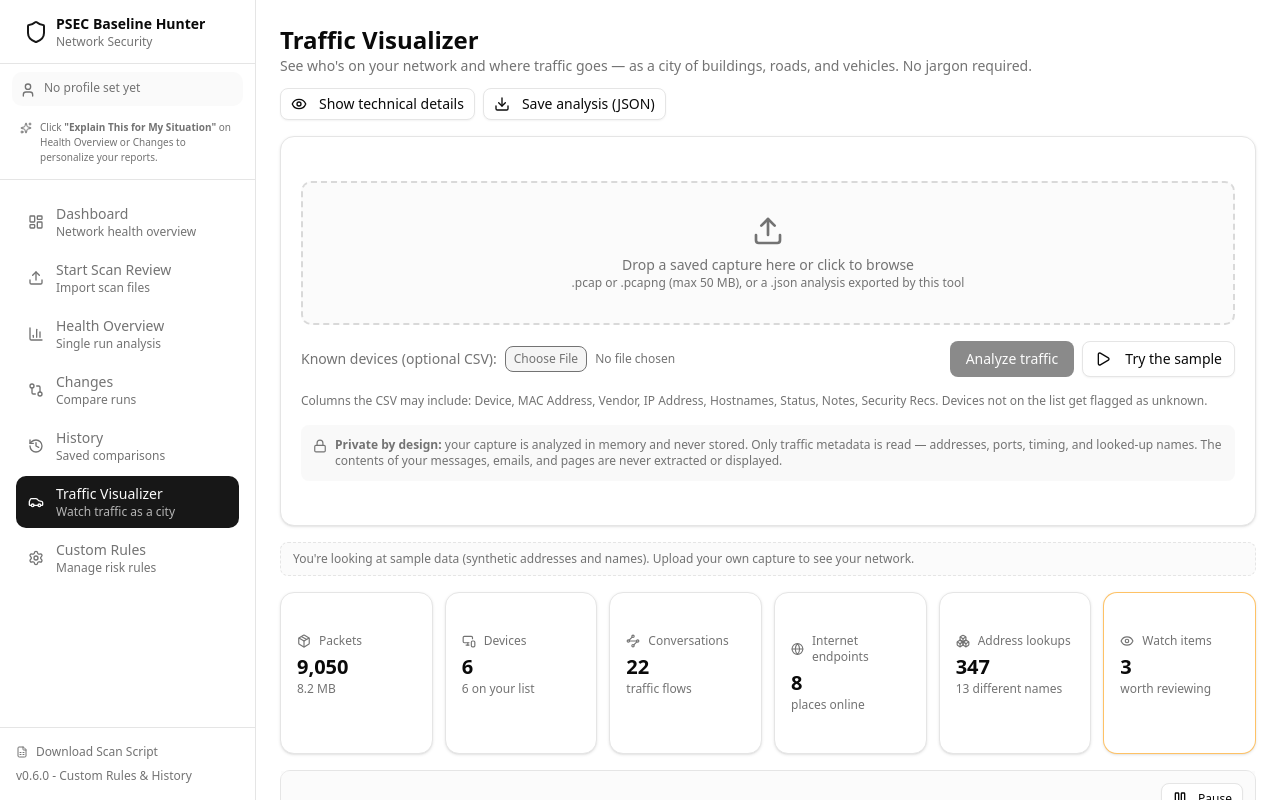
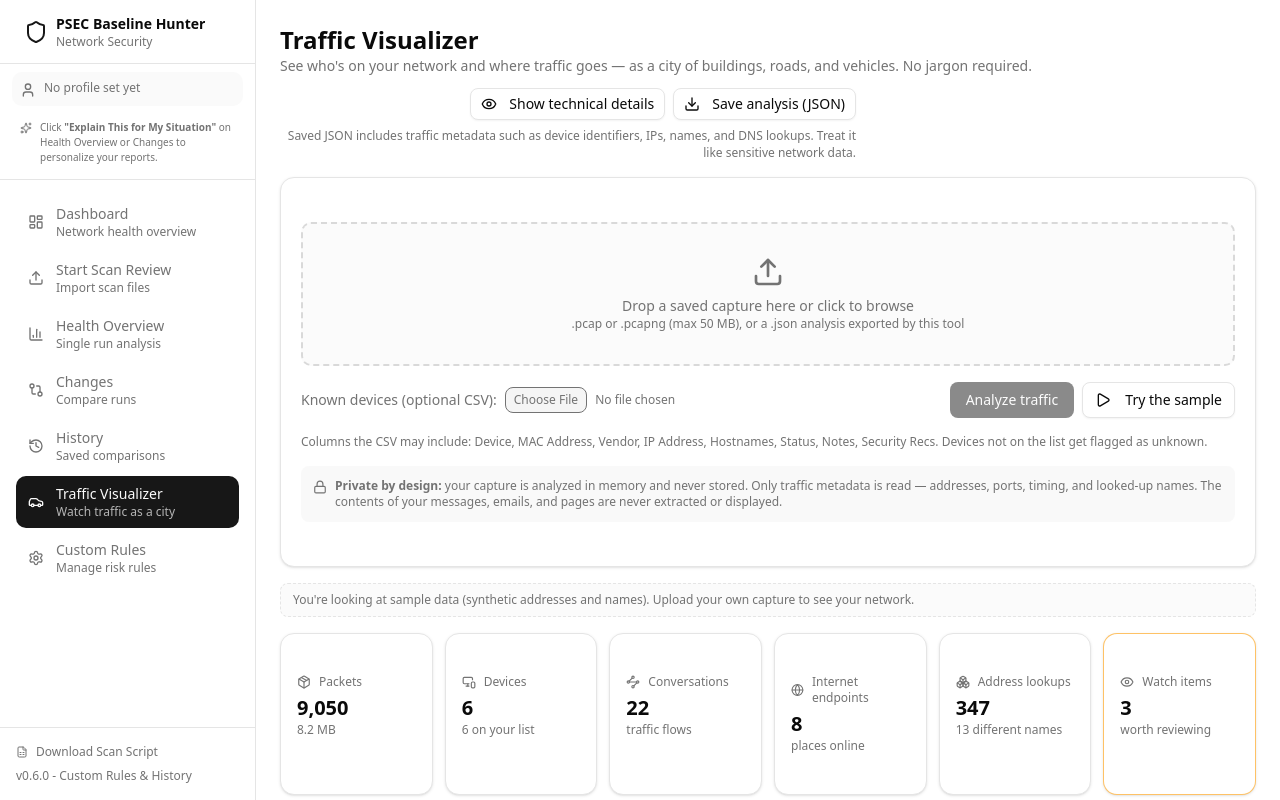
Before and after one commit to itprodirect/psec-baseline-hunter, a Next.js app: page /packet-highway in a window 1280 px wide. Both pictures are taken after a click on the button "Try the sample". Built offline with nearby package versions, Linux system fonts and the light colour scheme.

Commit message:
fix: clarify packet highway stale and partial results

```diff
--- a/eslint.config.mjs
+++ b/eslint.config.mjs
@@ -12,6 +12,7 @@ const eslintConfig = defineConfig([
     "out/**",
     "build/**",
     "next-env.d.ts",
+    ".local/**",
     // Legacy Python/Streamlit (to be removed after migration)
     ".venv/**",
     "app/**",
--- a/src/app/(dashboard)/packet-highway/page.tsx
+++ b/src/app/(dashboard)/packet-highway/page.tsx
@@ -21,6 +21,10 @@ import { Legend } from "@/components/packet-highway/Legend";
 import { SummaryPanel } from "@/components/packet-highway/SummaryPanel";
 import { DeviceDetails } from "@/components/packet-highway/DeviceDetails";
 import { DnsPanel, FlowTable } from "@/components/packet-highway/FlowTable";
+import {
+  ExportMetadataNotice,
+  PartialAnalysisNotice,
+} from "@/components/packet-highway/TrustNotices";
 
 export default function PacketHighwayPage() {
   const [capture, setCapture] = useState<NormalizedCapture | null>(null);
@@ -33,6 +37,8 @@ export default function PacketHighwayPage() {
   const handleAnalyze = useCallback(async (captureFile: File, inventory: File | null) => {
     setIsAnalyzing(true);
     setServerError(null);
+    setCapture(null);
+    setIsDemo(false);
     setSelectedDeviceId(null);
     try {
       const formData = new FormData();
@@ -86,7 +92,8 @@ export default function PacketHighwayPage() {
           </p>
         </div>
         {capture && (
-          <div className="flex gap-2">
+          <div className="flex max-w-xl flex-col items-start gap-2 sm:items-end sm:text-right">
+            <div className="flex flex-wrap gap-2 sm:justify-end">
               <Button
                 variant="outline"
                 size="sm"
@@ -104,6 +111,8 @@ export default function PacketHighwayPage() {
                 <Download className="mr-1.5 h-3.5 w-3.5" />
                 Save analysis (JSON)
               </Button>
+            </div>
+            <ExportMetadataNotice />
           </div>
         )}
       </div>
@@ -123,6 +132,8 @@ export default function PacketHighwayPage() {
               capture to see your network.
             </p>
           )}
+
+          {capture.meta.truncated && <PartialAnalysisNotice />}
 
           <MetricsCards capture={capture} />
 
--- /dev/null
+++ b/src/components/packet-highway/TrustNotices.tsx
@@ -0,0 +1,38 @@
+"use client";
+
+/**
+ * Compact trust/provenance notices shown next to Packet Highway results.
+ */
+
+import { AlertTriangle } from "lucide-react";
+
+export const EXPORT_METADATA_NOTICE =
+  "Saved JSON includes traffic metadata such as device identifiers, IPs, names, and DNS lookups. Treat it like sensitive network data.";
+
+export const PARTIAL_ANALYSIS_NOTICE_TITLE = "Partial analysis";
+
+export const PARTIAL_ANALYSIS_NOTICE_BODY =
+  "This large capture hit analysis limits, so metrics and saved JSON reflect only the processed portion. The visual map may group or cap endpoint rendering.";
+
+export function ExportMetadataNotice() {
+  return (
+    <p className="max-w-xl text-xs leading-snug text-muted-foreground">
+      {EXPORT_METADATA_NOTICE}
+    </p>
+  );
+}
+
+export function PartialAnalysisNotice() {
+  return (
+    <div
+      role="status"
+      className="flex items-start gap-2 rounded-md border border-amber-500/50 bg-amber-500/10 px-3 py-2 text-sm text-amber-900 dark:text-amber-100"
+    >
+      <AlertTriangle className="mt-0.5 h-4 w-4 shrink-0" />
+      <div className="space-y-0.5">
+        <p className="font-medium">{PARTIAL_ANALYSIS_NOTICE_TITLE}</p>
+        <p className="text-xs leading-snug">{PARTIAL_ANALYSIS_NOTICE_BODY}</p>
+      </div>
+    </div>
+  );
+}
--- a/tests/packet-highway-tests.js
+++ b/tests/packet-highway-tests.js
@@ -7,6 +7,8 @@
  */
 
 const assert = require("node:assert/strict");
+const fs = require("node:fs");
+const path = require("node:path");
 
 let total = 0;
 let failed = 0;
@@ -173,7 +175,7 @@ function pcapngFile(packets) {
 // Library modules are loaded via dynamic import() so the route-loader's
 // @/ alias resolution applies (require() of TS bypasses async loader hooks).
 async function loadModules() {
-  const [services, parser, normalizer, rules, safety, inventory, demo] = await Promise.all([
+  const [services, parser, normalizer, rules, safety, inventory, demo, trustNotices] = await Promise.all([
     import("../src/lib/constants/traffic-services.ts"),
     import("../src/lib/services/pcap-parser.ts"),
     import("../src/lib/services/traffic-normalizer.ts"),
@@ -181,8 +183,9 @@ async function loadModules() {
     import("../src/lib/services/capture-upload-safety.ts"),
     import("../src/lib/services/inventory.ts"),
     import("../src/lib/demo/packet-highway-demo.ts"),
+    import("../src/components/packet-highway/TrustNotices.tsx"),
   ]);
-  return { services, parser, normalizer, rules, safety, inventory, demo };
+  return { services, parser, normalizer, rules, safety, inventory, demo, trustNotices };
 }
 
 // Test network: device A + device B behind a router
@@ -324,6 +327,7 @@ const {
   },
   inventory: { parseInventoryCSV },
   demo: { buildDemoCapture },
+  trustNotices: { ExportMetadataNotice, PartialAnalysisNotice },
 } = await loadModules();
 
 // ---------------------------------------------------------------------------
@@ -650,6 +654,33 @@ run("buildNormalizedCapture exports truncated metadata when parser drops capped
   assert.equal(restoredDns.meta.truncated, true);
 });
 
+run("packet highway trust notices explain partial results and export metadata", async () => {
+  const React = await import("react");
+  const { renderToStaticMarkup } = await import("react-dom/server");
+
+  const partialMarkup = renderToStaticMarkup(React.createElement(PartialAnalysisNotice));
+  const exportMarkup = renderToStaticMarkup(React.createElement(ExportMetadataNotice));
+
+  assert.match(partialMarkup, /Partial analysis/);
+  assert.match(partialMarkup, /metrics and saved JSON/);
+  assert.match(partialMarkup, /group or cap endpoint rendering/);
+  assert.match(exportMarkup, /device identifiers, IPs, names, and DNS lookups/);
+});
+
+run("packet highway page clears stale analysis before a new analyze attempt", () => {
+  const pageSource = fs.readFileSync(
+    path.join(process.cwd(), "src", "app", "(dashboard)", "packet-highway", "page.tsx"),
+    "utf8"
+  );
+
+  assert.match(
+    pageSource,
+    /setIsAnalyzing\(true\);\s*setServerError\(null\);\s*setCapture\(null\);\s*setIsDemo\(false\);\s*setSelectedDeviceId\(null\);/s
+  );
+  assert.match(pageSource, /<ExportMetadataNotice \/>/);
+  assert.match(pageSource, /capture\.meta\.truncated && <PartialAnalysisNotice \/>/);
+});
+
 run("parseInventoryCSV maps the documented CSV columns", () => {
   const csv = [
     "Device,MAC Address,Vendor,IP Address,Hostnames,Status,Notes,Security Recs",
```
Also changed, not shown: 1 other file (tests, documents, lock files or other folders). Lines whose indentation alone changed are shown as unchanged.
